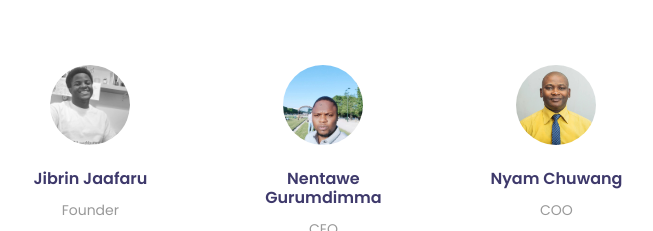
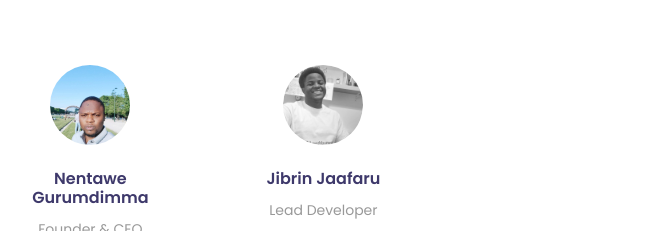
Before and after one commit to jbrnjfr/adhere360.github.io, a plain HTML site: page index.html in a window 1280 px wide. Shown: the part 1397-1628 px from the top of the page, without its empty margins (577-1230 px from the left). Drawn offline with nearby package versions, Linux system fonts and the light colour scheme.

Commit message:
Update index.html

```diff
--- a/index.html
+++ b/index.html
@@ -290,31 +290,32 @@
                                 <div class="row d-md-flex mt-4 text-center">
                                     <div class="col-sm-4 mt-2 wow fadeInLeft">
                                         <div class="card border-none">
-                                            <div class="card-body">
-                                                <img src="img/team-1.jpeg" alt="Jaahf" class="img-team img-fluid rounded-circle"/>
-                                                <h5 class="card-title pt-4">Jibrin Jaafaru</h5>
-                                                <p class="card-text text-muted">Founder</p>                                                <ul class="list-inline mt-3">
-                                                    <li class="list-inline-item"><a href="linkedin,.com/in/jbrnjfr"><i class="ion-social-linkedin"></i></a></li>
-                                                    <li class="list-inline-item"><a href="twitter.com/jbrnjfr"><i class="ion-social-twitter"></i></a></li>
+                                          <div class="card-body">
+                                                <img src="img/team-2.jpg" alt="tawe" class="img-team img-fluid rounded-circle"/>
+                                                <h5 class="card-title pt-4">Nentawe Gurumdimma</h5>
+                                                <p class="card-text text-muted">Founder & CEO</p>                                                <ul class="list-inline mt-3">
+                                                    <li class="list-inline-item"><a href="linkedin.com/in/nentawe-gurumdimma-91390b5"><i class="ion-social-linkedin"></i></a></li>
+                                                    <li class="list-inline-item"><a href="twitter.com/ntawe"><i class="ion-social-twitter"></i></a></li>
                                                 </ul>
                                             </div>
                                         </div>
                                     </div>
                                     <div class="col-sm-4 mt-2 wow fadeIn">
                                         <div class="card border-none">
-                                            <div class="card-body">
-                                                <img src="img/team-2.jpg" alt="tawe" class="img-team img-fluid rounded-circle"/>
-                                                <h5 class="card-title pt-4">Nentawe Gurumdimma</h5>
-                                                <p class="card-text text-muted">CEO</p>                                                <ul class="list-inline mt-3">
-                                                    <li class="list-inline-item"><a href="linkedin.com/in/nentawe-gurumdimma-91390b5"><i class="ion-social-linkedin"></i></a></li>
-                                                    <li class="list-inline-item"><a href="twitter.com/ntawe"><i class="ion-social-twitter"></i></a></li>
+                                             <div class="card-body">
+                                                <img src="img/team-1.jpeg" alt="Jaahf" class="img-team img-fluid rounded-circle"/>
+                                                <h5 class="card-title pt-4">Jibrin Jaafaru</h5>
+                                                <p class="card-text text-muted">Lead Developer</p>                                                <ul class="list-inline mt-3">
+                                                    <li class="list-inline-item"><a href="linkedin,.com/in/jbrnjfr"><i class="ion-social-linkedin"></i></a></li>
+                                                    <li class="list-inline-item"><a href="twitter.com/jbrnjfr"><i class="ion-social-twitter"></i></a></li>
                                                 </ul>
                                             </div>
+
                                         </div>
                                     </div>
                                     <div class="col-sm-4 mt-2 wow fadeInRight">
                                         <div class="card border-none">
-                                            <div class="card-body">
+<!--                                             <div class="card-body">
                                                 <img src="img/team-3.jpg" alt="nyam" class="img-team img-fluid rounded-circle"/>
                                                 <h5 class="card-title pt-4">Nyam Chuwang</h5>
                                                 <p class="card-text text-muted">COO</p>
@@ -322,7 +323,7 @@
                                                     <li class="list-inline-item"><a href="https://x.com/nyamchuwang"><i class="ion-social-linkedin"></i></a></li>
                                                     <li class="list-inline-item"><a href="https://www.linkedin.com/in/nyam-chuwang-003a8771/"><i class="ion-social-twitter"></i></a></li>
                                                 </ul>
-                                            </div>
+                                            </div> -->
                                         </div>
                                     </div>
                                 </div>
```
